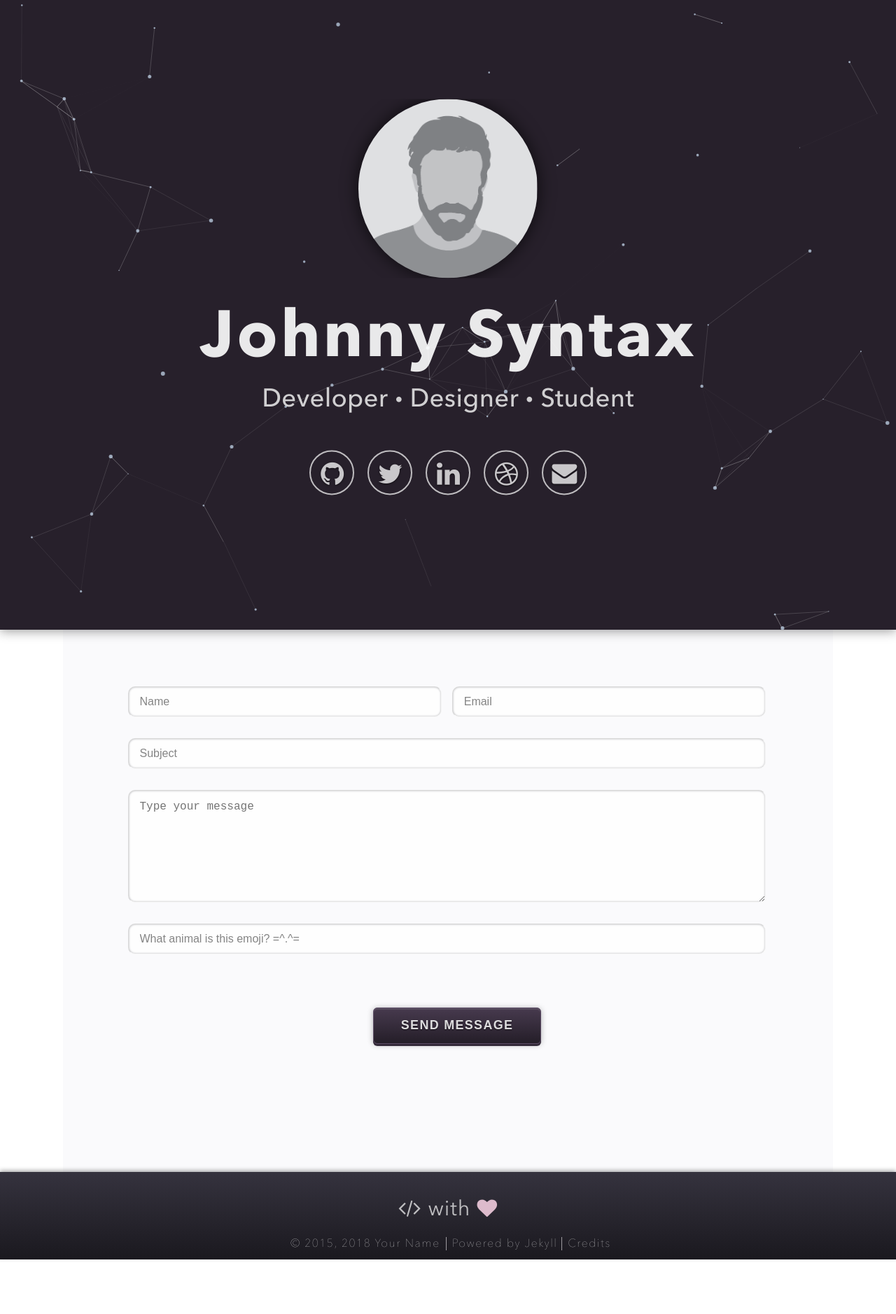
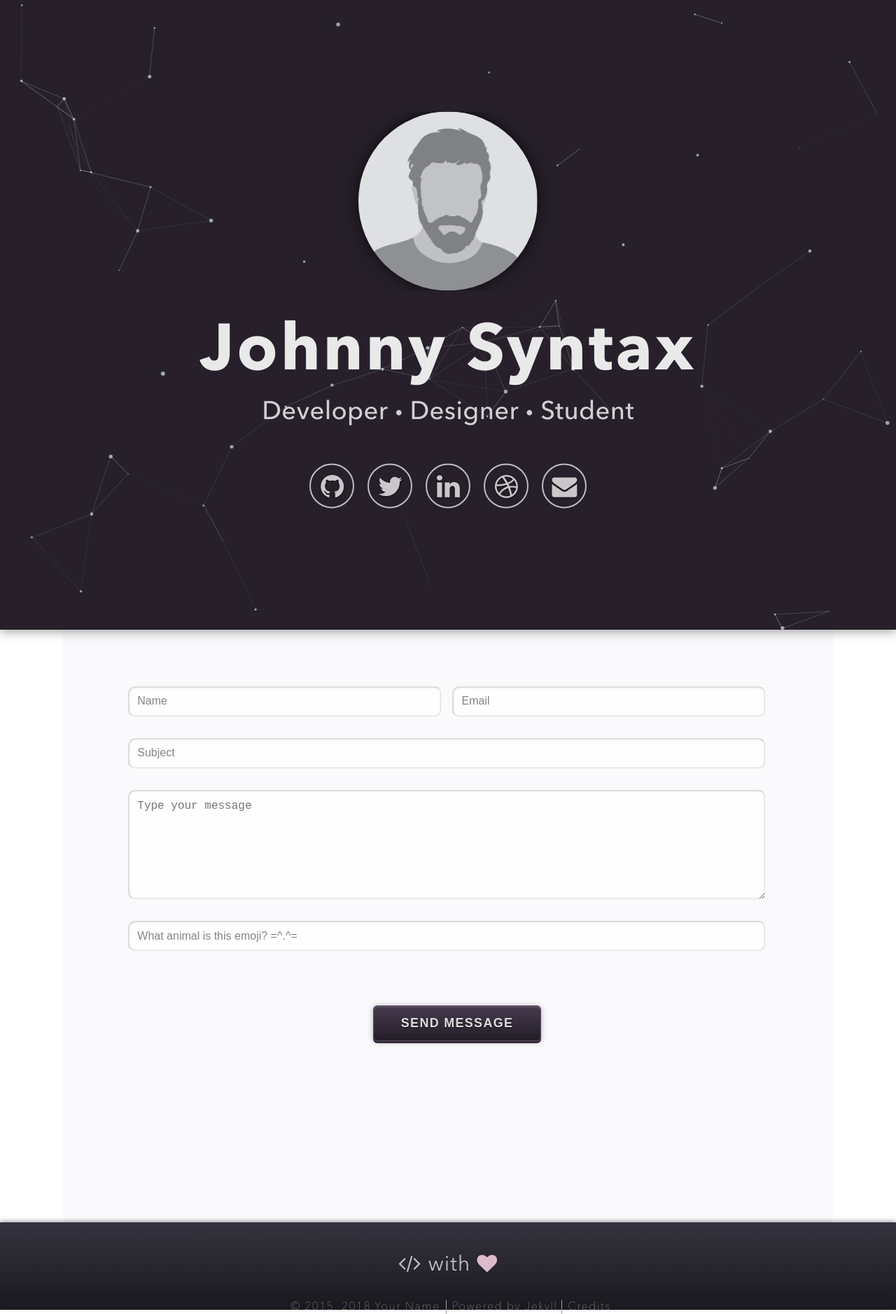
Before and after one commit to tterb/particle-jekyll-theme, a Jekyll site: the page built from index.html, in a window 1280 px wide. Shown: the whole page at 70% size. Built offline with Jekyll 4.4.1, drawn with Linux system fonts in a browser that asks for light colours; some web fonts are replaced; before the commit the page ends 1800 px from its top, so only the background shows below that.

Commit message:
:art: Modify site layout and formatting

```diff
--- a/css/style.scss
+++ b/css/style.scss
@@ -188,7 +188,7 @@ audio, canvas, video {
 	position: relative;
 	background: $white;
 	color: darken($bg-color, 2%);
-	// height: 85vh !important;
+	height: 108vh !important;
 	max-width: 1100px;
 	margin: 0 auto;
 	padding-top: 3vw !important;
@@ -289,7 +289,7 @@ textarea {
 	box-shadow: inset 0 0 3px rgba(#000, 0.3) !important;
 	outline: 0;
 	margin: 0 auto 2em;
-	padding: 0 1em;
+	padding: 0.5em 0.8em 0.6em;
 
   &:invalid {
     box-shadow: none;
@@ -324,7 +324,8 @@ select {
 
 textarea {
 	line-height: 1.4;
-	padding: 0.75em 1em;
+	margin: 0 auto !important;
+	padding: 0.65em 0.8em;
 	resize: vertical;
 	overflow-y: auto;
 }
@@ -391,10 +392,7 @@ button, .button {
 	display: block;
 	position:relative;
 	min-height: 100%;
-	// &.landing-wrapper {
-	// 	width: 100%;
-	// 	padding: 0;
-	// }
+	z-index: 0;
 	.page-header {
 		width: 95%;
 		margin: auto;
@@ -404,7 +402,7 @@ button, .button {
 			font-size: 8.5vw;
 			letter-spacing: 0.025em;
 			line-height: 1;
-			margin: 2vw 0;
+			margin: 3vw 0 2vw;
 		}
 	}
 	.page-content {
@@ -430,7 +428,7 @@ button, .button {
   z-index: 999;
 	.trigger {
 		float: right;
-		padding-right: 1.25vw;
+		padding-right: 1.4vw;
 	}
   .page-link {
 		@include transition(all 350ms ease-in-out 0s);
@@ -495,6 +493,80 @@ button, .button {
 	}
 }
 
+#four-oh-four {
+  img {
+    @include filter(grayscale(55%));
+    position: absolute;
+    background-image: url("http://cdn.themehelite.com/themeforest/404doz/img/background-image.jpg");
+    background-color: rgb(51, 51, 51);
+    background-position: center center;
+    background-size: cover;
+    width: 100%;
+    height: 100%;
+    z-index: -999;
+  }
+  #error-container {
+    .overlay {
+      position: absolute;
+      background-color: #000;
+      width: 100%;
+      height: 100%;
+      opacity: 0.7;
+    }
+  }
+  .message {
+    position: relative;
+    font-face: 'Dosis', sans-serif !important;
+    width: 78%;
+    margin: auto;
+    padding: 14vh 0 0;
+    z-index: 999;
+    h2 {
+      font-family: 'Dosis', sans-serif !important;
+      font-size: 550%;
+      font-weight: 300;
+      letter-spacing: 0.045em;
+      line-height: 1.15;
+      margin-bottom: 0.1em;
+    }
+    p {
+      color: rgba(#fff, 0.8);
+      font-size: 120%;
+      letter-spacing: 0.025em;
+      margin-bottom: 1.25em;
+    }
+    ul {
+      color: rgba(#fff, 0.7);
+      list-style: none;
+      margin-bottom: 0;
+      margin-left: 5px;
+      padding-left: 0;
+      li {
+        @include transition(all 250ms ease-in-out 0ms);
+        display: inline-block;
+        position: relative;
+        font-family: _font(ctrl-family);
+        font-size: 110%;
+        padding: 0 0.5em;
+        &:first-child {
+          padding-left: 0;
+        }
+        &:hover, &:active {
+          color: rgba(#fff, 0.95);
+          font-weight: 500;
+          text-shadow: 0 0.5px 1px rgba(#000, 0.8);
+        }
+      }
+      span {
+        position: relative;
+        font-size: 40%;
+        top: -3px;
+        padding: 0;
+      }
+    }
+  }
+}
+
 /**********************
  ******* Footer *******
  **********************/
@@ -513,7 +585,7 @@ button, .button {
 		color: rgba(#fff, 0.7);
 		font-size: 2.35vw;
 		letter-spacing: 0.03em;
-		line-height: 1.5;
+		line-height: 2;
 		margin: 1em auto 1.5em;
 		vertical-align: middle;
 		.fa {
@@ -541,7 +613,8 @@ button, .button {
     letter-spacing: 0.1em;
     text-transform: none;
     list-style: none;
-    margin-bottom: 0.75vw;
+		margin-top: 1.5vw;
+    margin-bottom: 0.5vw;
     padding: 0;
     cursor: default;
     li {
@@ -559,7 +632,7 @@ button, .button {
         color: inherit;
 				text-decoration: none;
         &:hover {
-          color: rgba(#fff, 0.9);
+          color: #fff;
         }
       }
       .jekyll-link:hover {
```
